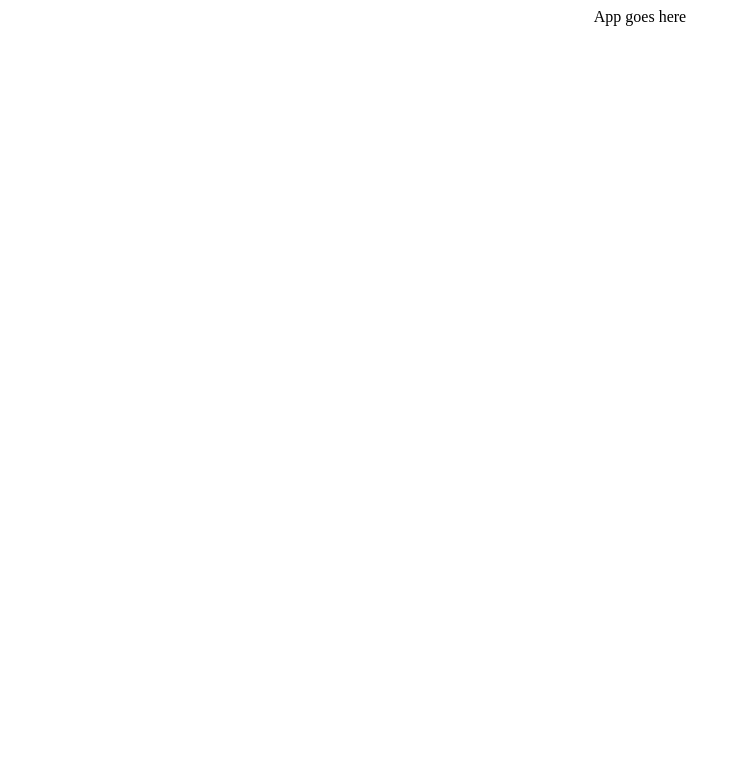
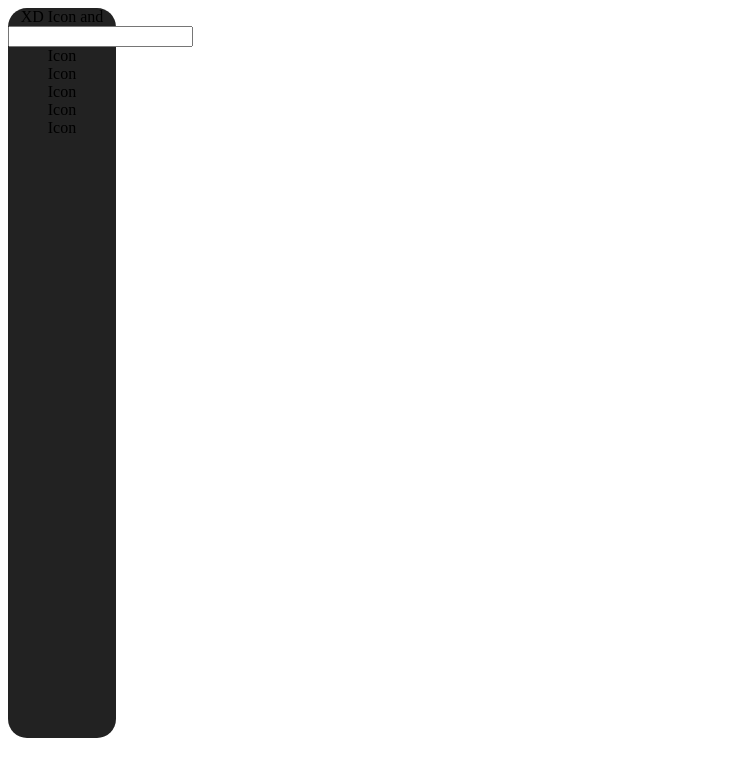
Before and after one commit to InteractiveNerd/expanding-menu, a React (Create React App) app: page / in a window 1280 px wide. Shown: the top 776 px of the page, without its empty margins (0-741 px from the left). Built offline with nearby package versions, Linux system fonts and the light colour scheme.

Commit message:
added Navigation to the file

```diff
--- a/src/App.js
+++ b/src/App.js
@@ -1,8 +1,13 @@
 import React from 'react';
+import Navigation from './com/organisms/Navigation/Navigation';
 import './App.scss';
 
 function App() {
-  return <div className="App">App goes here</div>;
+  return (
+    <div className="App">
+      <Navigation />
+    </div>
+  );
 }
 
 export default App;
--- /dev/null
+++ b/src/com/organisms/Navigation/Navigation.js
@@ -0,0 +1,44 @@
+import React from 'react';
+import './Navigation.scss';
+
+const Navigation = () => {
+  return (
+    <div className="nav">
+      <div>
+        XD Icon and <input />
+      </div>
+      <div>
+        <div>
+          <div className="nav-item__icon">Icon</div>
+          <div className="nav-item__text">Home</div>
+        </div>
+      </div>
+      <div>
+        <div>
+          <div className="nav-item__icon">Icon</div>
+          <div className="nav-item__text">Notifications</div>
+        </div>
+      </div>
+      <div>
+        <div>
+          <div className="nav-item__icon">Icon</div>
+          <div className="nav-item__text">Videos</div>
+        </div>
+      </div>
+      <div>
+        <div>
+          <div className="nav-item__icon">Icon</div>
+          <div className="nav-item__text">Analytics</div>
+        </div>
+      </div>
+      <div>
+        <div>
+          <div className="nav-item__icon">Icon</div>
+          <div className="nav-item__text">Settings</div>
+        </div>
+      </div>
+    </div>
+  );
+};
+
+export default Navigation;
--- /dev/null
+++ b/src/com/organisms/Navigation/Navigation.scss
@@ -0,0 +1,14 @@
+.nav {
+  width: 108px;
+  height: 730px;
+  background-color: #222222;
+  border-radius: 19px;
+}
+
+.open {
+  width: 430px;
+}
+
+.nav-item__text {
+  display: none;
+}
```
